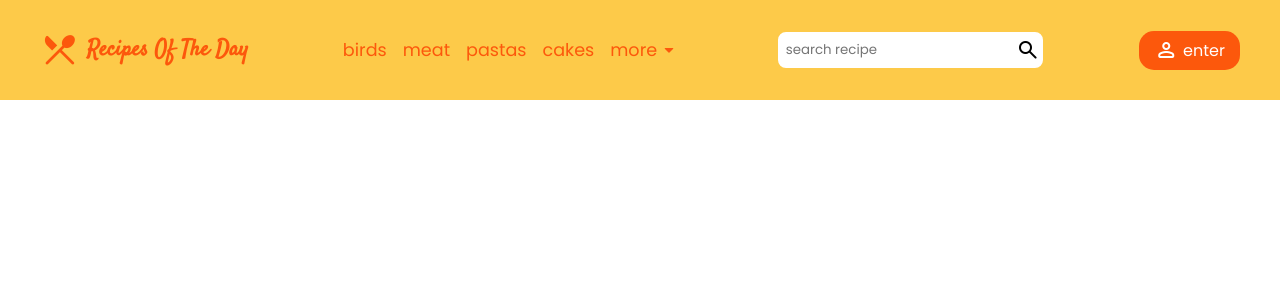
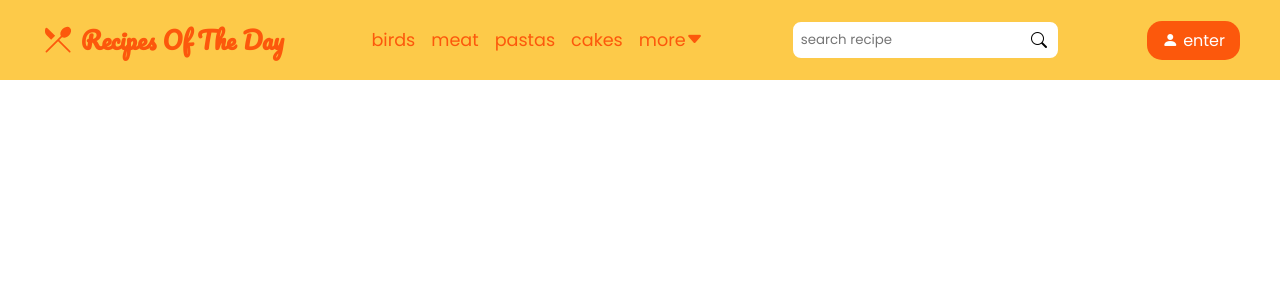
Before and after one commit to adrjmiranda/site-recipes-of-the-day, a PHP site: page /templates/navbar.php in a window 1280 px wide. Shown: the top 300 px of the page. Run offline with PHP 8.4, Linux system fonts and the light colour scheme; the template is opened without the code that fills it, so the values that code supplies are empty.

Commit message:
refactor: modified navbar and banner.

```diff
--- a/src/css/styles.css
+++ b/src/css/styles.css
@@ -47,6 +47,8 @@
 	--secundary-color: #fdca49;
 	--tertiary-color: #ff494b;
 	--quaternary-color: #58ce74;
+	--bg-primary-color: #fcfdeb;
+	--bg-secundary-color: #ffd1b3;
 	--text-primary-color: #0b0b0d;
 	--text-secundary-color: #8f898d;
 }
@@ -71,18 +73,19 @@ a {
 	margin: 0 auto;
 }
 
-.logo span {
-	font-size: 2.5rem;
-}
-
 .logo a {
 	font-family: 'Satisfy', cursive;
 	color: var(--primary-color);
-	font-size: 1.4rem;
+	font-size: 1.5rem;
 	display: flex;
 	align-items: center;
-	gap: 0.3em;
+	gap: 0.2em;
 	font-weight: bold;
+	font-family: 'Pacifico', cursive;
+}
+
+.logo a img {
+	width: 36px;
 }
 
 .btn {
@@ -103,7 +106,7 @@ a {
 	display: flex;
 	justify-content: space-between;
 	align-items: center;
-	padding: 30px 0;
+	height: 80px;
 }
 
 #menu ul {
@@ -154,7 +157,8 @@ a {
 	display: flex;
 	align-items: center;
 	width: auto;
-	right: 0.3rem;
+	right: 0.8rem;
+	font-size: 1rem;
 	position: absolute;
 	cursor: pointer;
 }
@@ -176,13 +180,14 @@ a {
 	display: flex;
 	align-items: center;
 	position: relative;
+	background-color: var(--bg-primary-color);
 }
 
 .category-bg {
 	position: absolute;
 	background-size: cover;
 	width: 94%;
-	height: 80%;
+	height: 95%;
 	border-radius: 8px;
 }
 
--- a/src/templates/navbar.php
+++ b/src/templates/navbar.php
@@ -13,10 +13,8 @@
   <link rel="preconnect" href="https://fonts.googleapis.com">
   <link rel="preconnect" href="https://fonts.gstatic.com" crossorigin>
   <link
-    href="https://fonts.googleapis.com/css2?family=Poppins:wght@100;200;300;400;500;600;700;800;900&family=Satisfy&display=swap"
+    href="https://fonts.googleapis.com/css2?family=Poppins:wght@100;200;300;400;500;600;700;800;900&family=Pacifico&display=swap"
     rel="stylesheet">
-  <link rel="stylesheet"
-    href="https://fonts.googleapis.com/css2?family=Material+Symbols+Rounded:opsz,wght,FILL,GRAD@20..48,100..700,0..1,-50..200" />
   <!-- bootstrap icons -->
   <link rel="stylesheet" href="https://cdn.jsdelivr.net/npm/bootstrap-icons@1.10.5/font/bootstrap-icons.css">
   <!-- js scipts -->
@@ -29,8 +27,8 @@
       <nav id="navbar">
         <div class="nav container-wrapper">
           <div class="logo">
-            <a href="<?= $BASE_URL ?>index.php"><span class="material-symbols-rounded">restaurant_menu</span> Recipes Of
-              The Day</a>
+            <a href="<?= $BASE_URL ?>index.php"><img src="<?= $BASE_URL ?>assets/recipesoftheday_logo.svg" alt="">
+              Recipes Of The Day</a>
           </div>
           <div id="menu">
             <ul>
@@ -47,16 +45,16 @@
                 <a href="#">cakes</a>
               </li>
               <li>
-                <a href="#">more <span class="material-symbols-rounded">arrow_drop_down</span></a>
+                <a href="#">more <i class="bi bi-caret-down-fill"></i></a>
               </li>
             </ul>
           </div>
           <div id="search">
             <form action="">
               <input type="search" name="search" id="search" placeholder="search recipe">
-              <button type="submit"><span class="material-symbols-rounded">search</span></button>
+              <button type="submit"><i class="bi bi-search"></i></button>
             </form>
           </div>
-          <a href="#" class="btn login"><span class="material-symbols-rounded">person</span> enter</a>
+          <a href="#" class="btn login"><i class="bi bi-person-fill"></i> enter</a>
         </div>
       </nav>
```
Also changed, not shown: src/assets/recipesoftheday_logo.svg (added).
